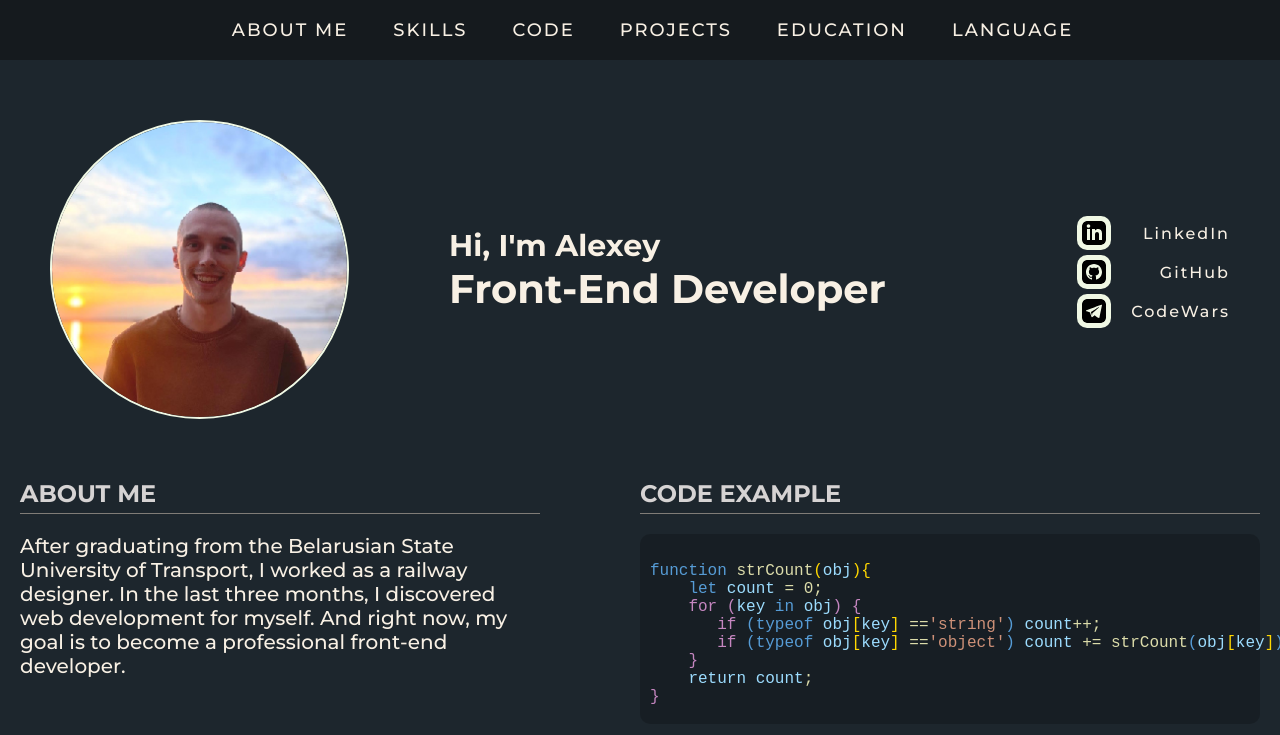
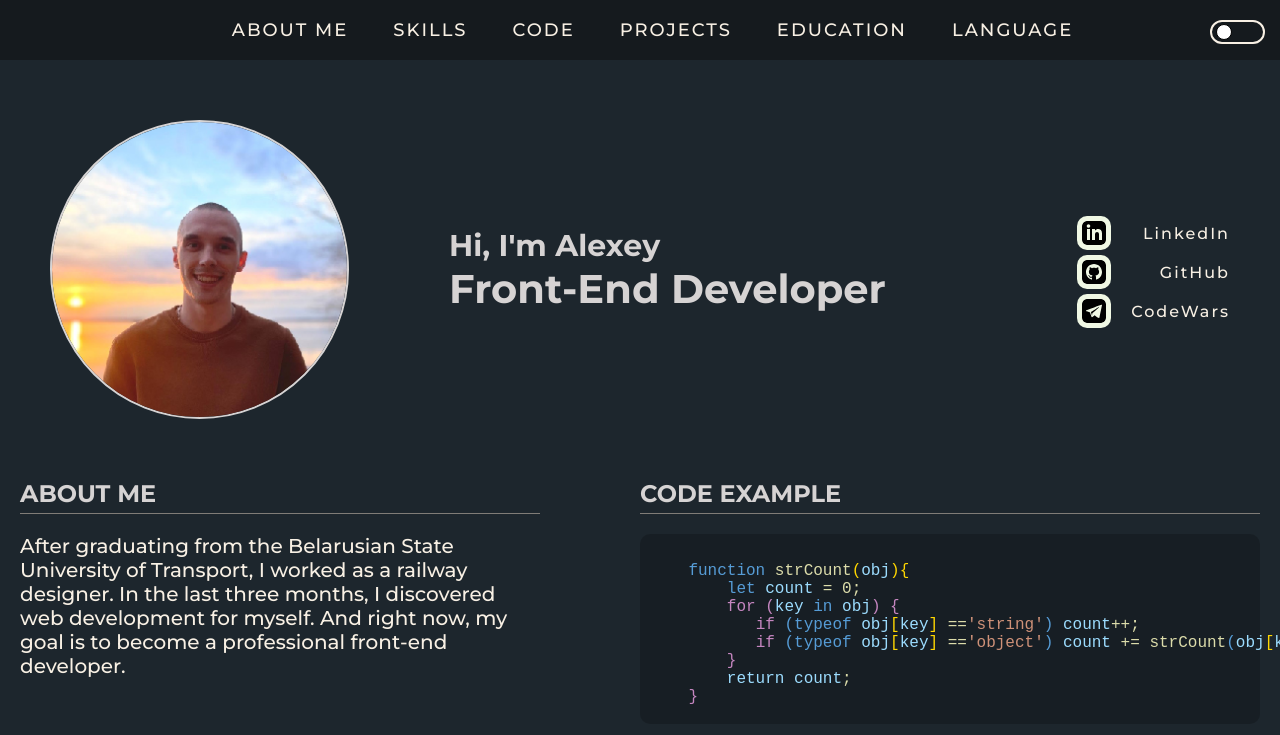
Before and after one commit to LineCoran/rsschool-cv_stage0, a plain HTML site: page index.html in a window 1280 px wide. Shown: the top 735 px of the page. Drawn offline with Linux system fonts and the light colour scheme.

Commit message:
add light theme with js

```diff
--- a/index.html
+++ b/index.html
@@ -14,6 +14,7 @@
 </head>
 
 <body>
+    <div class="theme">
         <header class="header">
             <div class="container">
                 <nav class="header_nav">
@@ -37,6 +38,10 @@
                             <a href="#english" class="nav_link">Language</a>
                         </li>
                     </ul>
+                    <div class="choose-theme">
+                        <input type="checkbox" id="choose-theme">
+                        <label for="choose-theme" />
+                      </div>
                 </nav>
             </div>
 
@@ -147,6 +152,8 @@
                 </div>
             </div>
         </main>
+
+    </div>
     <footer class="footer">
         <div class="footer-inner">
             <div class="footer-inner_copyright">
@@ -163,6 +170,7 @@
             </ul>
         </div>
     </footer>
+    <script src="scripts.js"></script>
 </body>
 
 </html>
--- a/scripts.js
+++ b/scripts.js
@@ -0,0 +1,31 @@
+const toggle = document.querySelector('.choose-theme');
+let root = document.documentElement;
+
+toggle.addEventListener('change', e => {
+
+    /При нажатии на кнопку(светлая тема)/
+  if (e.target.checked) {
+    root.style.setProperty('--background', '#d6d3d3');
+    root.style.setProperty('--title', '#3A539B');
+    root.style.setProperty('--text', '#333');
+    root.style.setProperty('--header', '#a1a1a1');
+    root.style.setProperty('--code', '#22313F');
+    root.style.setProperty('--item', 'white');
+    root.style.setProperty('--svg-icon', '#d6d3d3');
+    root.style.setProperty('--rs-logo', '#a1a1a1');
+
+
+    /Темная тема/
+
+
+  } else {
+    root.style.setProperty('--background', '#1d262d');
+    root.style.setProperty('--title', '#d6d3d3');
+    root.style.setProperty('--text', '#f8f0e4');
+    root.style.setProperty('--header', '#151a1e');
+    root.style.setProperty('--code', 'rgba(0, 0, 0, .2)');
+    root.style.setProperty('--item', '#32326a');
+    root.style.setProperty('--svg-icon', '#f0f8e4');
+    root.style.setProperty('--rs-logo', '#f8f0e4');
+  }
+})
--- a/style.css
+++ b/style.css
@@ -1,6 +1,20 @@
-html {
-    scroll-behavior: smooth;
-}
+:root {
+    --background: #1e262d;
+
+    --title: #d6d3d3;
+
+    --text: #f8f0e4;
+
+    --header: #151a1e;
+
+    --code: rgba(0, 0, 0, .2);
+
+    --item: #32326a;
+
+    --svg-icon: #f0f8e4;
+
+    --rs-logo: #f8f0e4;
+  }
 
 * {
     margin: 0;
@@ -10,6 +24,10 @@ html {
 
     list-style-type: none;
     text-decoration: none;
+}
+
+html {
+    scroll-behavior: smooth;
 }
 
 a {
@@ -26,8 +44,16 @@ body {
     font-family: 'Montserrat', sans-serif;
     font-size: 16px;
 
-    color: #f8f0e4;
+    color: var(--text);
     background-color: #1d262d;
+}
+
+.theme {
+    overflow: hidden;
+    min-height: 100vh;
+    margin: 0 auto;
+    width: 100%;
+    max-width: 1800px;
 }
 
 .container {
@@ -43,11 +69,13 @@ body {
     justify-content: space-between;
     align-items: center;
 
+    position: relative;
+
     height: 60px;
     padding: 0px 50px;
 
-    background-color: #151a1e;
-    transition: .2s linear;
+    background-color: var(--header);
+    transition: 650ms ease-out;
 }
 
 .nav_list {
@@ -65,8 +93,7 @@ body {
     text-decoration: none;
 
     border-radius: 10px;
-
-    transition: .1s linear;
+    transition: color 10ms linear;
 }
 
 .nav_link:hover {
@@ -74,6 +101,70 @@ body {
     box-shadow: 0 0 5px #ffffff;
 }
 /* ===== Header End ===== */
+
+/* ??????=====new feature======????? */
+.choose-theme {
+    position: absolute;
+    top: 20px;
+    right: 15px;
+  }
+
+.choose-theme label {
+    position: relative;
+    display: block;
+    width: 55px;
+    height: 24px;
+    background: (var(--text));
+    border: 2px solid var(--text);
+    border-radius: 100px;
+    cursor: pointer;
+  }
+  .choose-theme label:before {
+    position: absolute;
+    width: 4000px;
+    height: 4000px;
+    background: var(--background);
+    z-index: 10;
+    top: 0;
+    left: 0;
+    right: 0;
+    bottom: 0;
+    margin: auto;
+    border-radius: 100%;
+    opacity: 1;
+    transform: translate3d(-30%, -20%, 0) scale(0.1);
+    transition: background 1s ease-in-out 2s, opacity 10s ease-in-out 10s, transform 1s ease-in-out;
+    pointer-events: none;
+    content: "";
+    opacity: 0;
+    z-index: -999;
+  }
+  .choose-theme label:after {
+    position: absolute;
+    top: 0;
+    bottom: 0;
+    left: 4px;
+    margin: auto;
+    width: 14px;
+    height: 14px;
+    background: #fff;
+    border: 1px solid black;
+    content: "";
+    border-radius: 100px;
+    transition: background 200ms linear, transform 200ms ease-in-out 100ms;
+  }
+  .choose-theme input {
+    display: none;
+  }
+  .choose-theme input:checked ~ label:after {
+    background: #000;
+    transform: translate3d(27px, 0, 0);
+  }
+  .choose-theme input:checked ~ label:before {
+    transform: translate3d(-84%, 23%, 0) scale(1);
+    transition: background 300ms ease-in-out, opacity 300ms ease-in-out, transform 1s ease-in-out;
+    opacity: 1;
+  }
 
 /* ===== Main  ===== */
 .main {
@@ -89,19 +180,27 @@ body {
     align-items: center;
     padding: 20px 50px;
     margin-bottom: 40px;
+
+    transition: color 900ms ease-out;
 }
 
 .profile_user {
     display: flex;
     justify-content: space-between;
     align-items: center;
+
+    color: var(--title);
+
+    transition: 700ms linear;
 }
 
 .user_avatar {
     margin-right: 100px;
 
     border-radius: 50%;
-    border: #f0f8e4 2px solid;
+    border: var(--title) 2px solid;
+
+    transition: 700ms linear;
 }
 
 .user_name {
@@ -129,7 +228,9 @@ body {
     padding: 5px;
 
     border-radius: 10px;
-    background-color: #f0f8e4;
+    background-color: var(--svg-icon);
+
+    transition: 300ms ease-out;
 }
 
 
@@ -155,16 +256,19 @@ body {
 
     font-size: 24px;
     font-weight: 700;
-    color: #d6d3d3;
+    color: var(--title);
     text-transform: uppercase;
 
     border-bottom: solid 1px #807c77;
+    transition: color 50ms linear 500ms;
 }
 
 .section_inner {
     margin-bottom: 60px;
 
     font-size: 20px;
+
+    transition: color 900ms linear;
 }
 
 
@@ -173,7 +277,9 @@ pre {
     font-size: 16px;
     padding: 10px 20px 0px 10px;
     border-radius: 10px;
-    background-color: rgba(0, 0, 0, .2);
+    background-color: var(--code);
+
+    transition: 700ms linear;
 }
 
 .js-blue {
@@ -224,10 +330,13 @@ pre {
 }
 
 .project_name {
+
     margin-bottom: 15px;
 
     text-transform: uppercase;
     font-weight: 700;
+
+    color: #f8f0e4;
 }
 
 .project_description {
@@ -235,6 +344,8 @@ pre {
 
     font-weight: 400;
     font-style: italic;
+
+    color: #f8f0e4;
 }
 /* ===== Projects END ==== */
 
@@ -270,7 +381,8 @@ pre {
     font-size: 18px;
     font-weight: 400;
 
-    background-color: #32326a;
+    background-color: var(--item);
+    border: 3px solid #32326a;
     border-radius: 10px;
 }
 
@@ -310,7 +422,8 @@ pre {
     height: 60px;
     margin: 0px auto;
 
-    background-color: #151a1e;
+    background-color: var(--header);
+    transition: 650ms ease-in;
 }
 
  .footer-inner {
@@ -324,7 +437,10 @@ pre {
 
 .footer-inner_copyright {
     width: 100%;
+    font-size: 20px;
+    font-weight: 700;
 }
+
 
 .footer-inner_contact-links {
     display: flex;
@@ -332,22 +448,21 @@ pre {
     align-items: center;
     width: 100%;
 }
-.footer-inner_copyright {
-    font-size: 20px;
-    font-weight: 700;
 
-}
 .contact-links_item {
     font-size: 20px;
     font-weight: 700;
     text-decoration: underline;
 }
+
 .contact-links_item-rs {
     padding: 5px;
     border-radius: 10px;
 
-    background-color: #f8f0e4;
+
+    background-color: var(--rs-logo);
 }
+
 /* ===== Footer END ==== */
 
 /* Adaptive */
```
Lines whose indentation alone changed are shown as unchanged.
